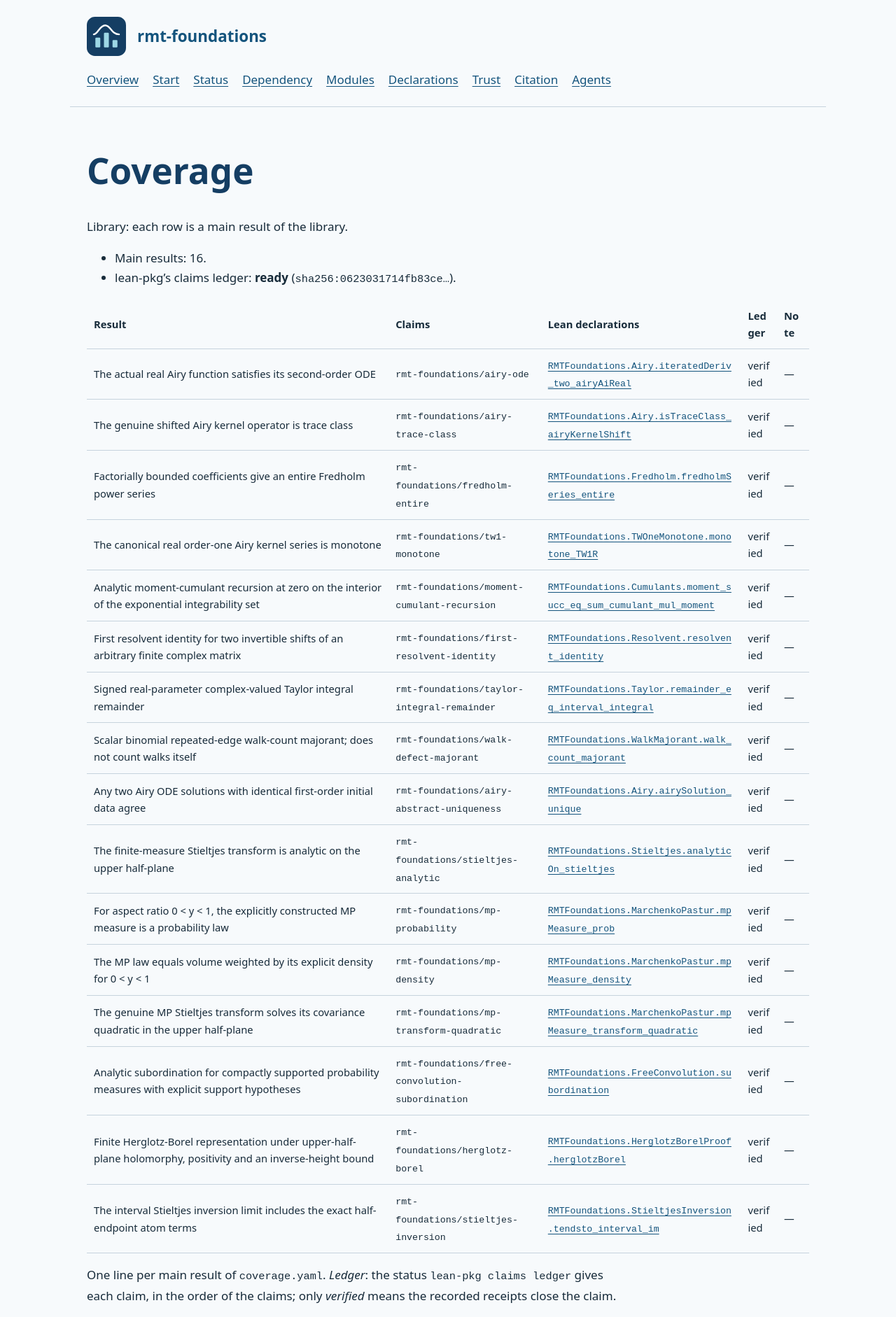
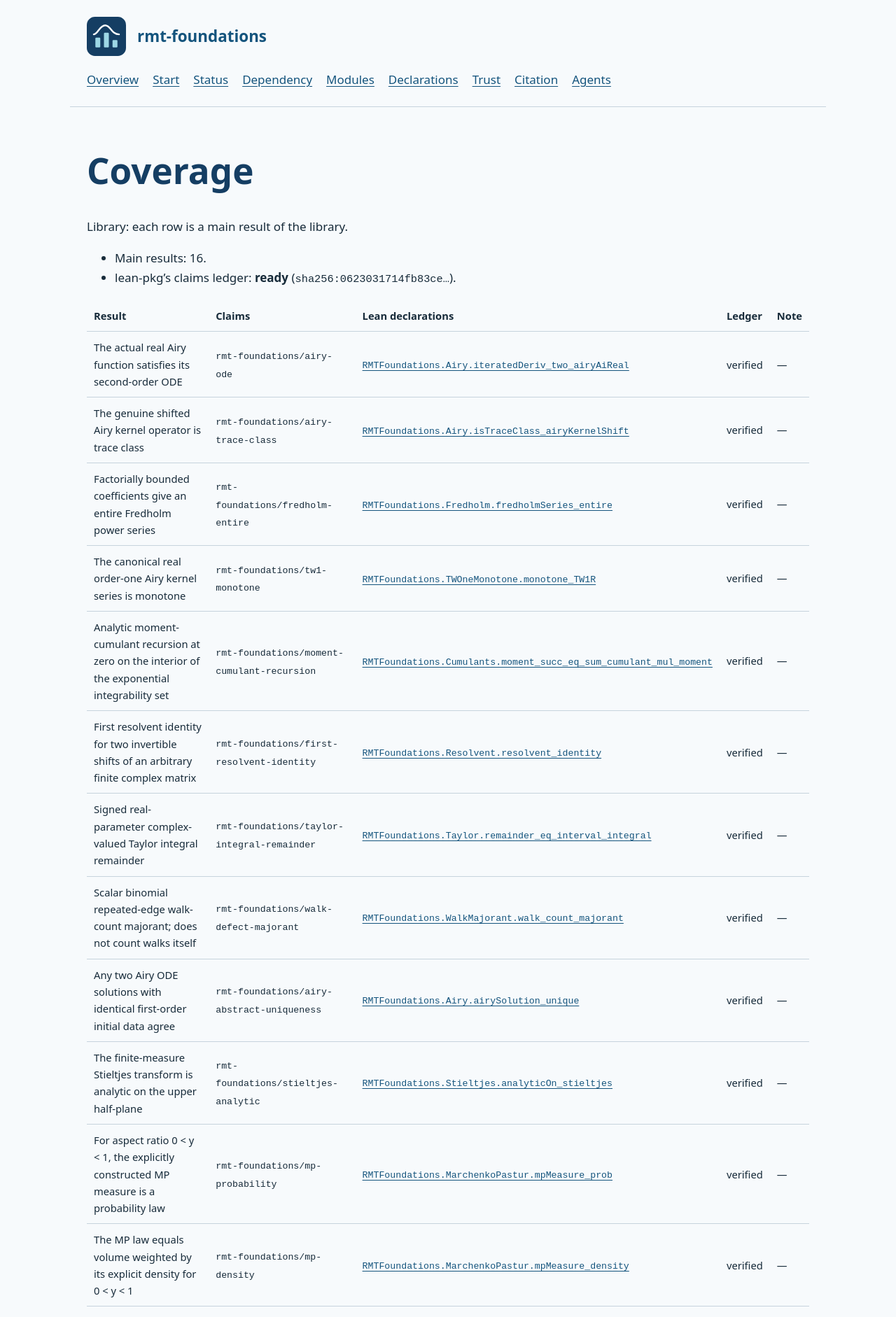
Before and after one commit to chenle02/rmt-foundations-lean, a Jekyll site: the page built from docs/coverage.md, in a window 1280 px wide. Shown: the top 1882 px of the page at 70% size. Built offline with Jekyll 4.4.1, drawn with Linux system fonts in a browser that asks for light colours; our own code applies the rules of GitHub Pages for plain Markdown files.

Commit message:
docs site: no horizontal page scroll at phone width; keep Lean names whole in tables
A live check at 390, 768 and 1280 px found:

- tracy-widom and verification scrolled sideways at 390 px (396 and 652 px), from long Lean names
  in running text and long file-path links; they now wrap;
- Lean names in table cells broken mid-name on six pages, up to 384 on declarations at 390 px,
  from `td,th{overflow-wrap:anywhere}`. Cells now keep words whole, and tables outside a
  .table-scroll wrapper (the generated Markdown pages) scroll horizontally on their own.

Trade-off: on desktop the generated receipts table on the verification page scrolls for its
SHA-256 column, which no longer breaks to fit.

Docs asset only; no Lean source, claims, coverage or generated page changes.

Co-Authored-By: Claude Opus 5.5 (1M context) <noreply@anthropic.com>

```diff
--- a/docs/assets/site.css
+++ b/docs/assets/site.css
@@ -4,3 +4,5 @@
 details.tex-source { margin: 0 0 1em; font-size: 0.85em; }
 details.tex-source > summary { cursor: pointer; opacity: 0.75; }
 mjx-container[display="true"] { overflow-x: auto; overflow-y: hidden; max-width: 100%; }
+/* Narrow screens: long Lean names and file-path links in prose wrap; inside tables they stay whole and the table scrolls. */
+:not(pre)>code,p a,li a{overflow-wrap:anywhere}td,th,td code,th code{overflow-wrap:normal}:not(.table-scroll)>table{display:block;overflow-x:auto}
```
